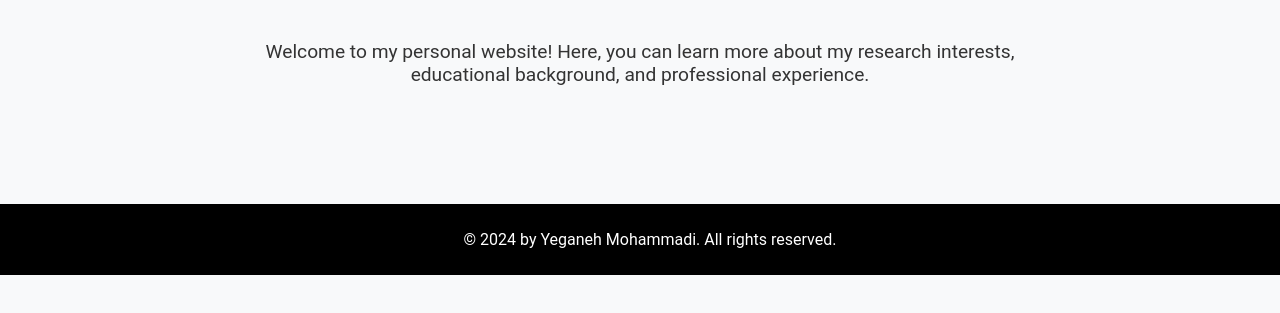
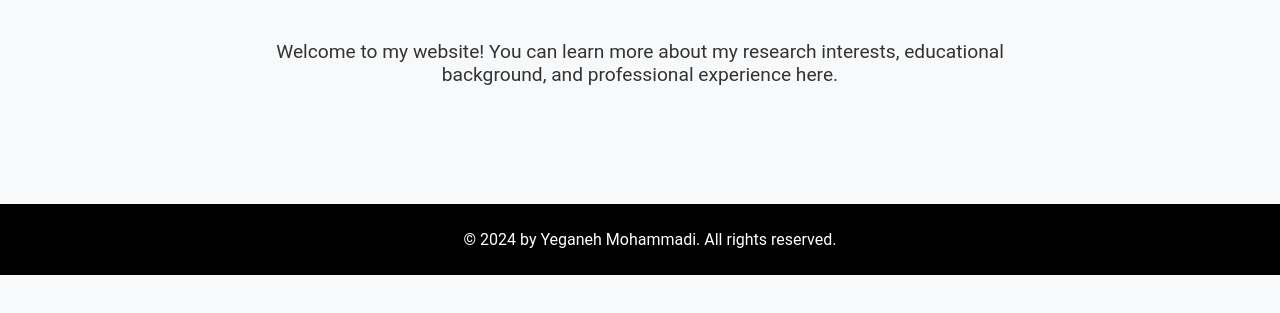
Before and after one commit to yeganeh98/yeganeh98.github.io, a plain HTML site: page index.html in a window 1280 px wide. Shown: the part 525-838 px from the top of the page. Drawn offline with nearby package versions, Linux system fonts and the light colour scheme.

Commit message:
Update index.html

```diff
--- a/index.html
+++ b/index.html
@@ -25,7 +25,7 @@
     <div class="main-content">
         <div>
             <img src="9539 - Canada Visa.jpg" alt="Yeganeh Mohammadi">
-            <p>Welcome to my personal website! Here, you can learn more about my research interests, educational background, and professional experience.</p>
+            <p>Welcome to my website! You can learn more about my research interests, educational background, and professional experience here.</p>
         </div>
     </div>
 
```
